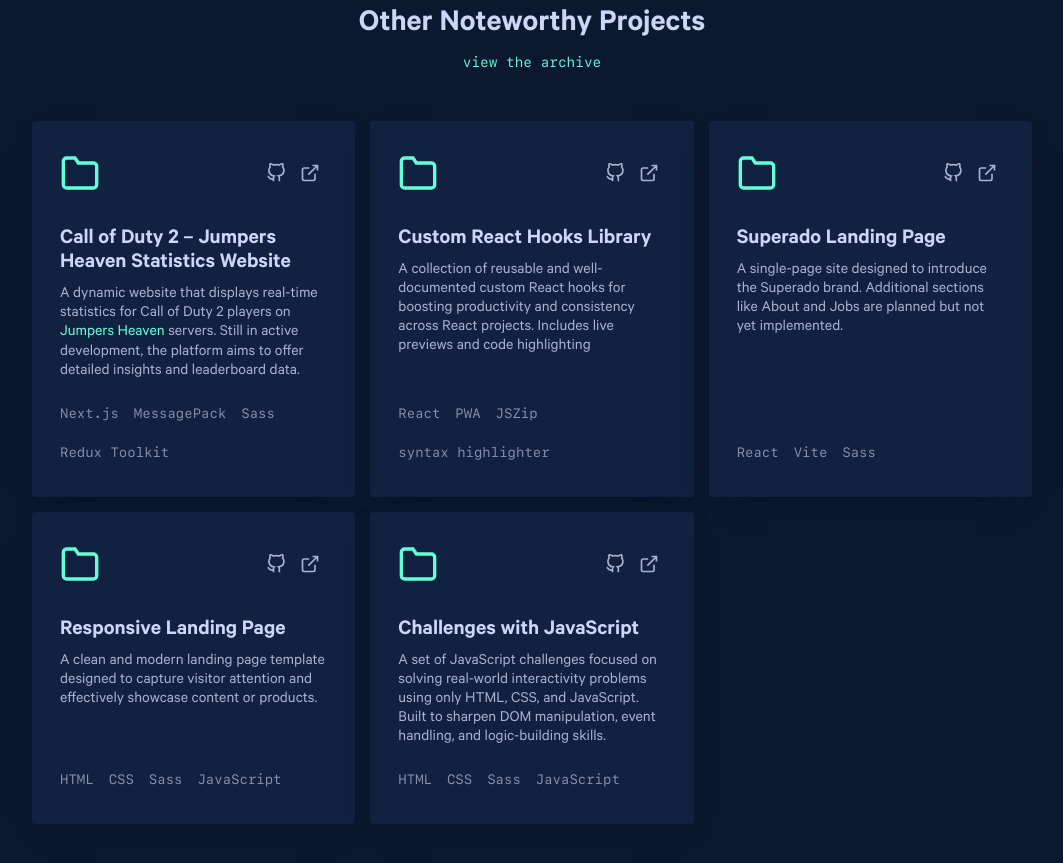
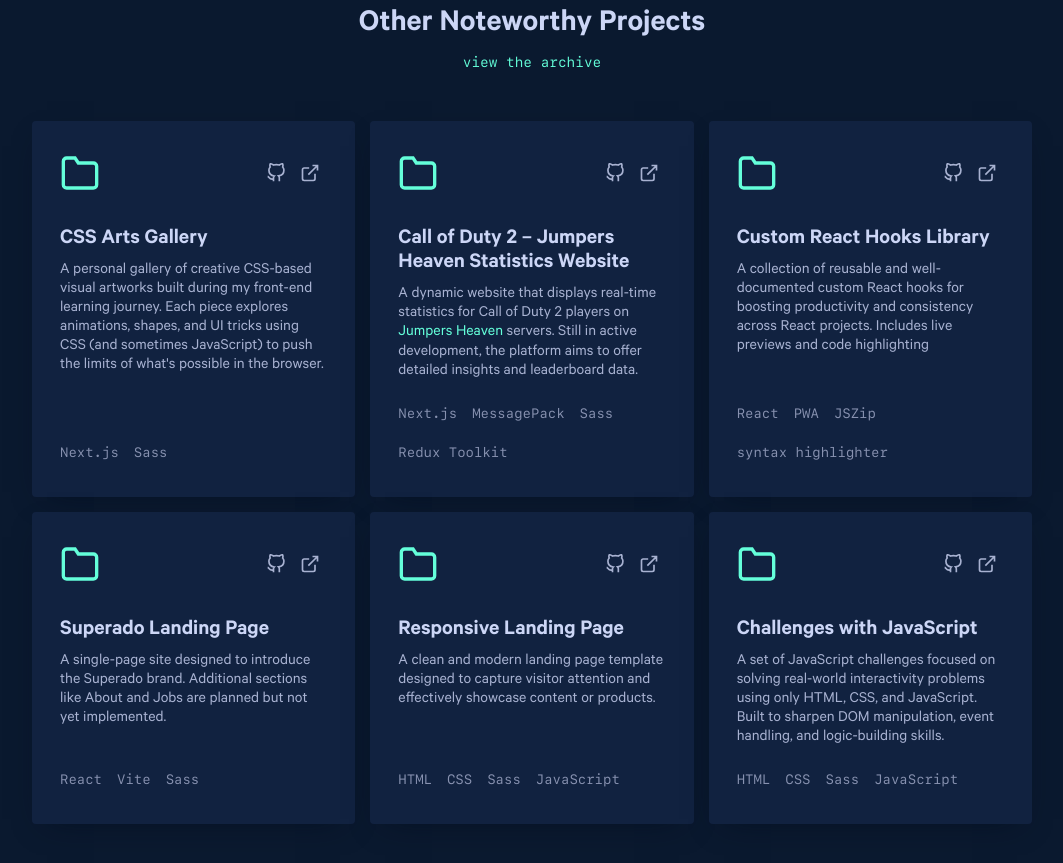
Before and after one commit to Moamal-2000/moamal-alaa, a Next.js app: page / in a window 1280 px wide. Shown: the part 2960-3823 px from the top of the page, without its empty margins (108-1171 px from the left). Built offline with nearby package versions, Linux system fonts and the light colour scheme.

Commit message:
update: other noteworthy section with new project 'CSS Arts Gallery'

```diff
--- a/src/data/otherProjects.jsx
+++ b/src/data/otherProjects.jsx
@@ -64,4 +64,14 @@ export const OTHER_PROJECTS_DATA = [
     technologies: ["Next.js", "MessagePack", "Sass", "Redux Toolkit"],
     id: 5,
   },
+  {
+    title: "CSS Arts Gallery",
+    description:
+      "A personal gallery of creative CSS-based visual artworks built during my front-end learning journey. Each piece explores animations, shapes, and UI tricks using CSS (and sometimes JavaScript) to push the limits of what's possible in the browser.",
+    year: "2025",
+    liveUrl: "https://css-arts-gallery.netlify.app",
+    repoUrl: "https://github.com/Moamal-2000/css-arts-gallery",
+    technologies: ["Next.js", "Sass"],
+    id: 6,
+  },
 ].reverse();
```
